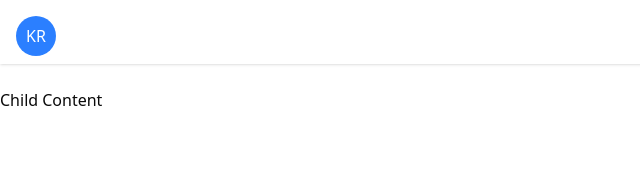
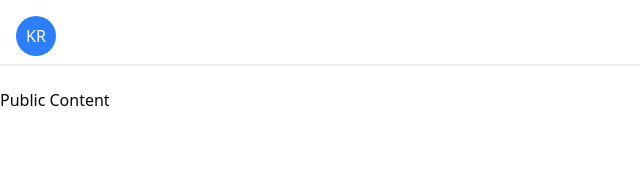
Before and after one commit to kruddock/sandbox-nextjs-lms, a Next.js app: page / in a window 1280 px wide. Shown: the top 178 px of the page, without its empty margins (0-640 px from the left). Built offline with nearby package versions, Linux system fonts and the light colour scheme.

Commit message:
change placeholder text

```diff
--- a/src/app/(consumer)/page.tsx
+++ b/src/app/(consumer)/page.tsx
@@ -1,5 +1,5 @@
 const HomePage = () => {
-  return <div>Child Content</div>
+  return <div>Public Content</div>
 }
 
 export default HomePage
```
